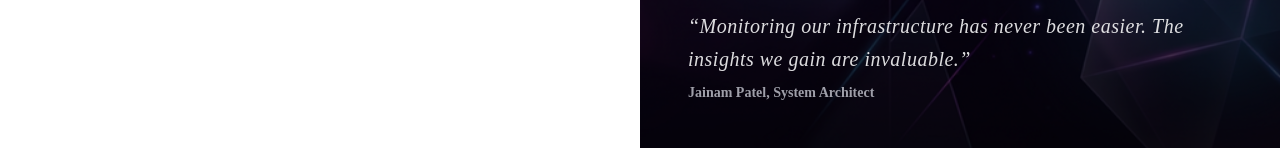
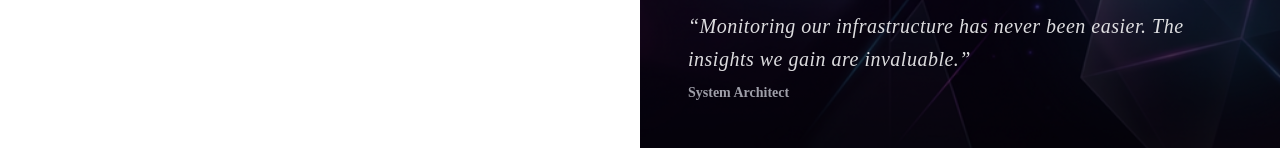
Before and after one commit to jainampatel27/moniter_frontend, a Next.js app: page /login in a window 1280 px wide. Shown: the part 649-797 px from the top of the page. Built offline with nearby package versions, Linux system fonts and the light colour scheme.

Commit message:
Remove hardcoded name from login page quote

```diff
--- a/src/app/login/page.tsx
+++ b/src/app/login/page.tsx
@@ -32,7 +32,7 @@ export default function LoginPage() {
                         <p className="text-xl font-medium leading-relaxed tracking-wide text-zinc-100/90 italic">
                             &ldquo;Monitoring our infrastructure has never been easier. The insights we gain are invaluable.&rdquo;
                         </p>
-                        <footer className="text-sm font-semibold text-zinc-400">Jainam Patel, System Architect</footer>
+                        <footer className="text-sm font-semibold text-zinc-400">System Architect</footer>
                     </blockquote>
                 </div>
             </div>
```
